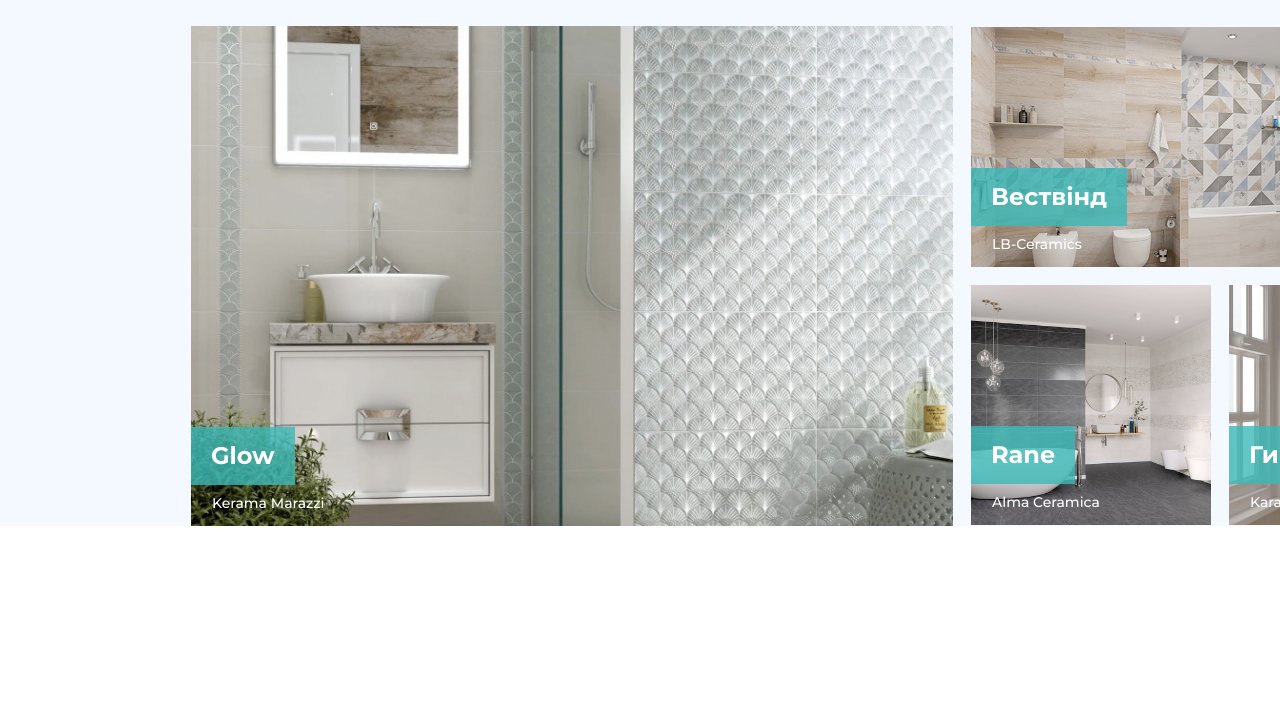
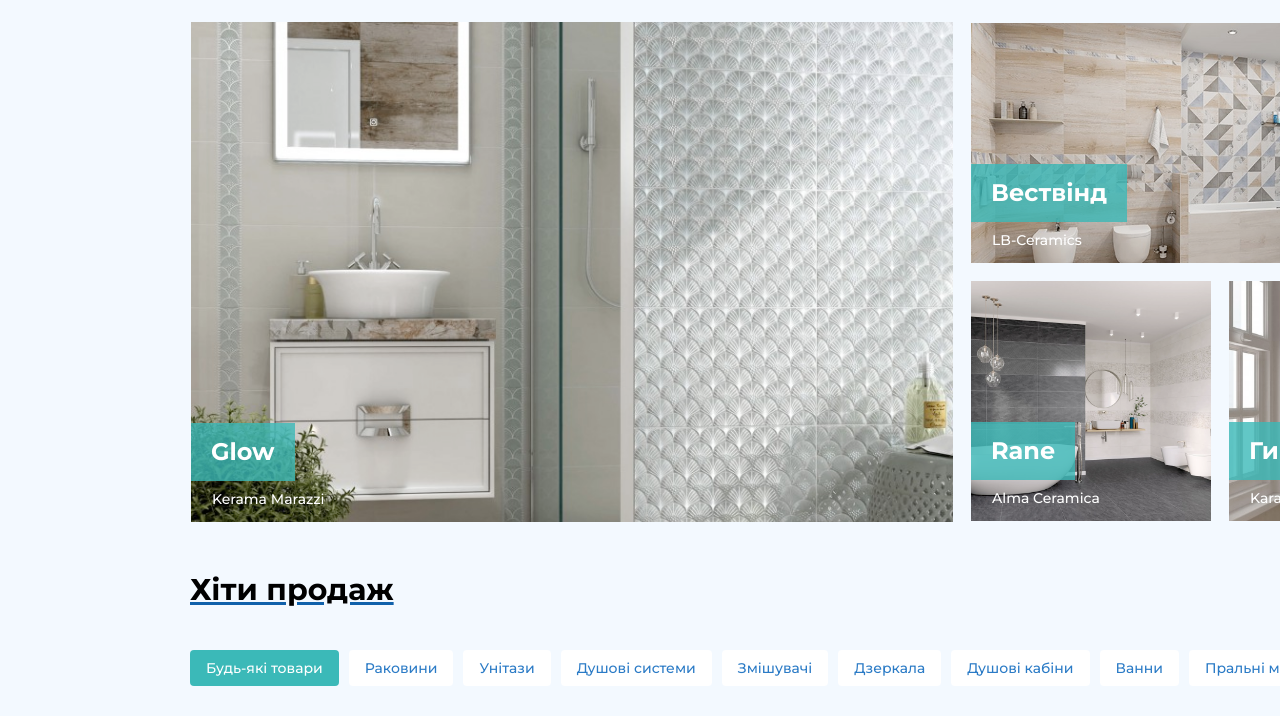
Before and after one commit to OleksiiChernii/ggpromarket, a plain HTML site: page index.html in a window 1280 px wide. Shown: the part 676-1392 px from the top of the page. Before the commit the page ends 1202 px from the top, so only its background shows below. Drawn offline with nearby package versions, Linux system fonts and the light colour scheme.

Commit message:
small fixes

```diff
--- a/index.html
+++ b/index.html
@@ -185,6 +185,20 @@
           </li>
         </ul>
       </section>
+      <section class="seller">
+        <h2 class="seller__head">Хіти продаж</h2>
+        <ul class="seller__list">
+          <li class="seller__item"><button class="seller__button active">Будь-які товари</button></li>
+          <li class="seller__item"><button class="seller__button">Раковини</button></li>
+          <li class="seller__item"><button class="seller__button">Унітази</button></li>
+          <li class="seller__item"><button class="seller__button">Душові системи</button></li>
+          <li class="seller__item"><button class="seller__button">Змішувачі</button></li>
+          <li class="seller__item"><button class="seller__button">Дзеркала</button></li>
+          <li class="seller__item"><button class="seller__button">Душові кабіни</button></li>
+          <li class="seller__item"><button class="seller__button">Ванни</button></li>
+          <li class="seller__item"><button class="seller__button">Пральні машини</button></li>
+        </ul>
+      </section>
     </main>
     <footer class="container"></footer>
   </body>
--- a/sass/components/_main.scss
+++ b/sass/components/_main.scss
@@ -5,15 +5,27 @@
   gap: 18px;
 }
 
+%head {
+  font-weight: 700;
+  font-size: 30px;
+  line-height: 36px;
+  text-decoration: underline;
+  text-decoration-color: #1061ab;
+  padding-bottom: 42px;
+}
+
+$prime-background: #f3f9ff;
+
 .collection {
-  padding: 0 190px;
-  background-color: #f3f9ff;
+  padding: 50px 190px;
+  background-color: $prime-background;
 
-  &__list{
+  &__list {
     height: 500px;
   }
 
-  &__list, &__sublist  {
+  &__list,
+  &__sublist {
     @extend %flex-container;
   }
 
@@ -39,14 +51,7 @@
   }
 
   &__head {
-    font-weight: 700;
-    font-size: 30px;
-    line-height: 36px;
-    text-decoration: underline;
-    text-decoration-color: #1061ab;
-    padding-bottom: 42px;
-    padding-top: 54px;
-    position: relative;
+    @extend %head;
   }
 
   &__name {
@@ -73,3 +78,38 @@
     color: white;
   }
 }
+
+.seller {
+  padding: 0 190px;
+  background-color: $prime-background;
+
+  &__head {
+    @extend %head;
+  }
+
+  &__list {
+    display: flex;
+    justify-content: left;
+    align-items: center;
+    gap: 10px;
+    padding-bottom: 30px;
+  }
+
+  &__button {
+    border: none;
+    border-radius: 4px;
+    background-color: white;
+    color: #2b7bc6;
+
+    font-size: 14px;
+    font-weight: 500;
+    line-height: 24px;
+
+    padding: 6px 16px;
+
+    &.active {
+      color: white;
+      background-color: #3bb9b8;
+    }
+  }
+}
```
Also changed, not shown: css/style.css.
